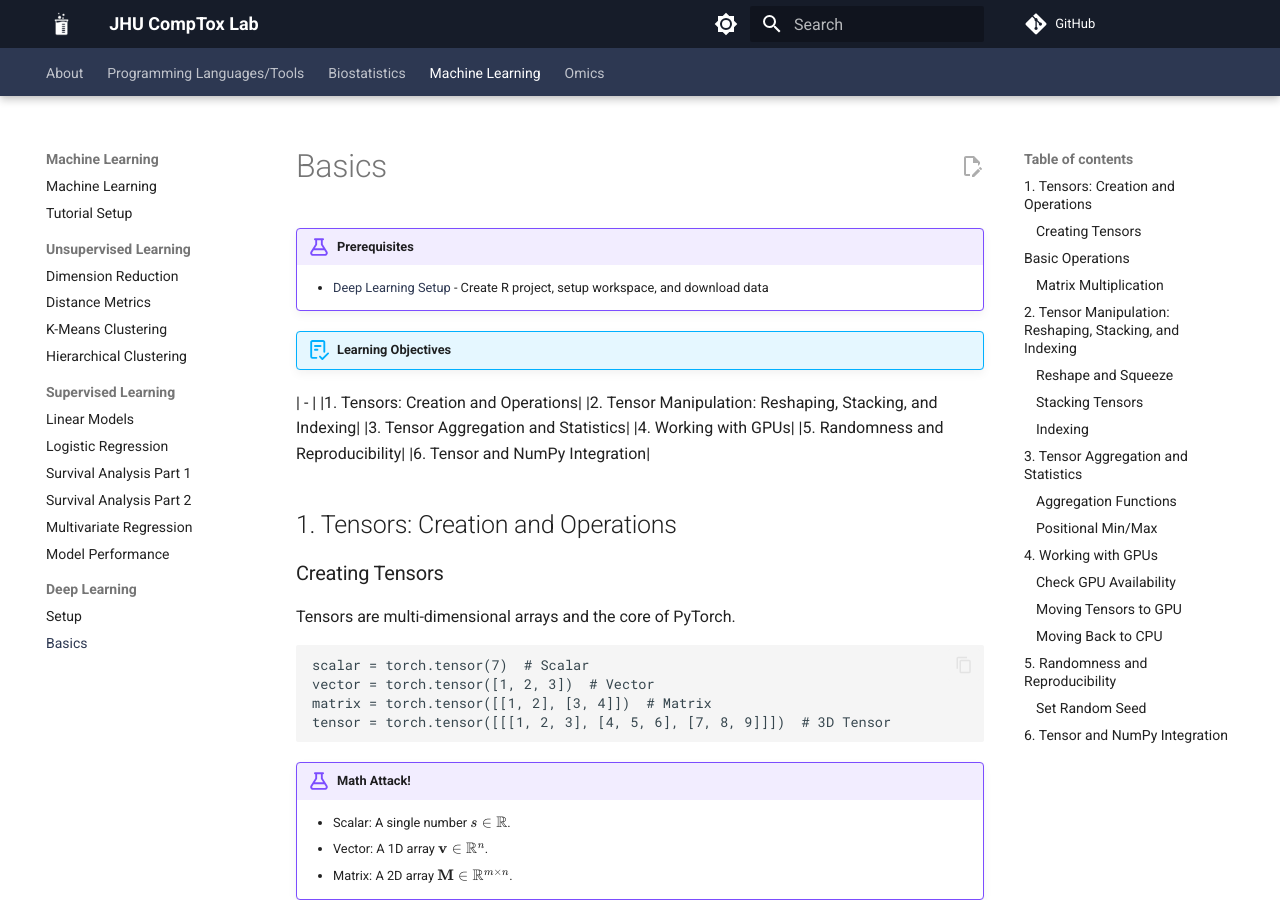
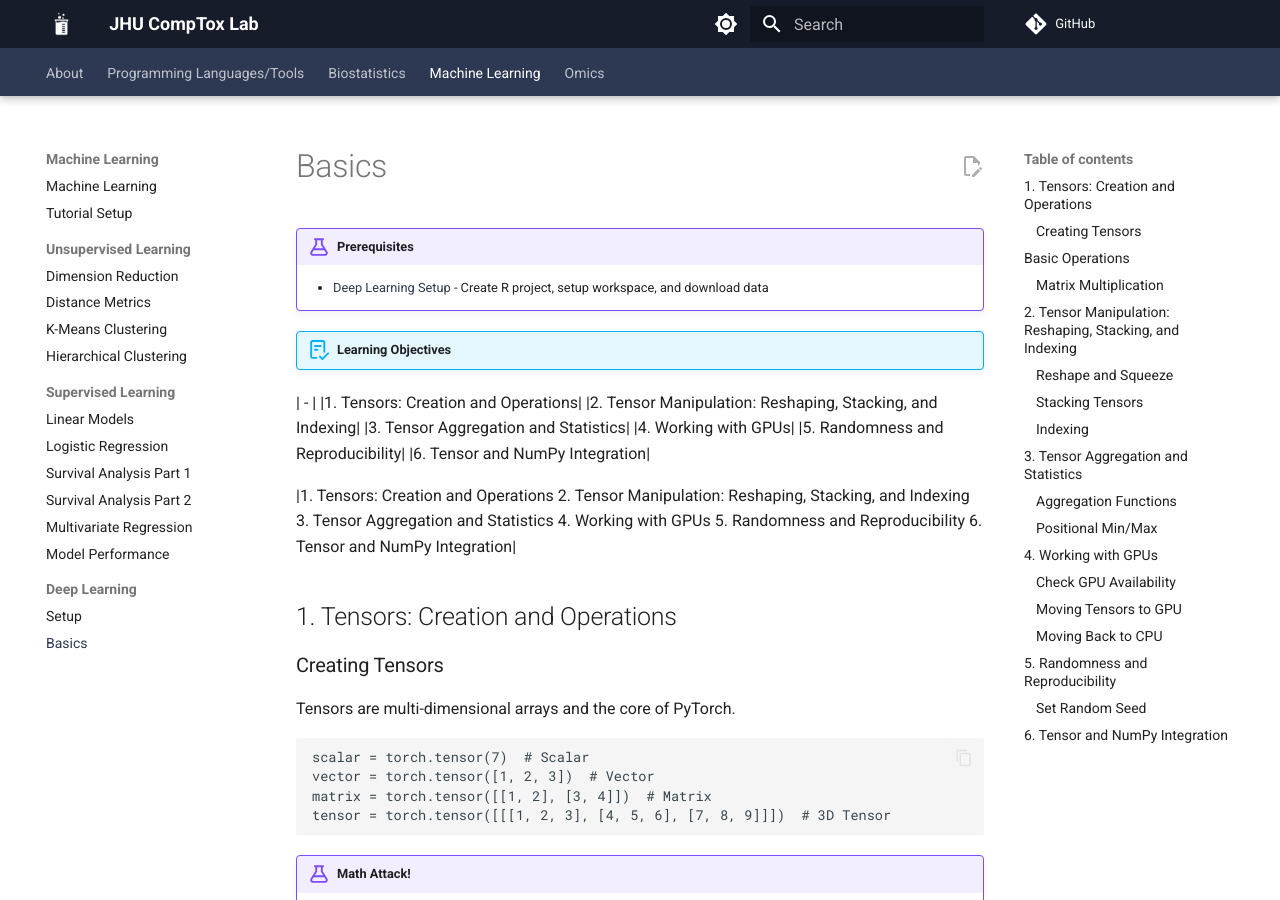
Before and after one commit to comp-tox-jhu/CompToxLab, an MkDocs documentation site: the page built from docs/machine_learning/deep_learning/01_basics.md, in a window 1280 px wide and 900 px high. Built offline with MkDocs 1.6.1 and Material for MkDocs 9.7.7, drawn with Linux system fonts in a browser that asks for light colours; comment, search, counter and statistics services are not loaded.

Commit message:
Update 01_basics.md

```diff
--- a/docs/machine_learning/deep_learning/01_basics.md
+++ b/docs/machine_learning/deep_learning/01_basics.md
@@ -11,6 +11,15 @@
 |4. Working with GPUs|
 |5. Randomness and Reproducibility|
 |6. Tensor and NumPy Integration|
+
+
+
+|1. Tensors: Creation and Operations
+2. Tensor Manipulation: Reshaping, Stacking, and Indexing
+3. Tensor Aggregation and Statistics
+4. Working with GPUs
+5. Randomness and Reproducibility
+6. Tensor and NumPy Integration|
 
 
 ## 1. Tensors: Creation and Operations
```
